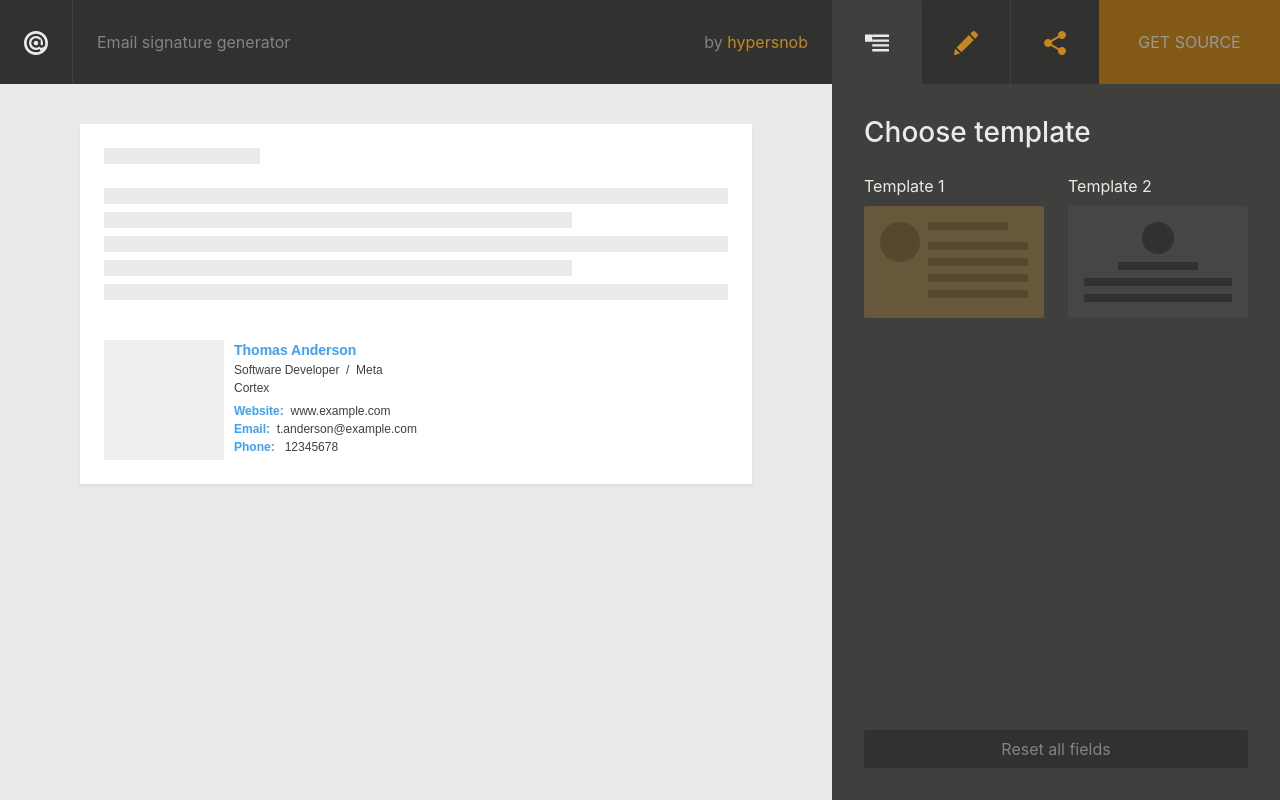
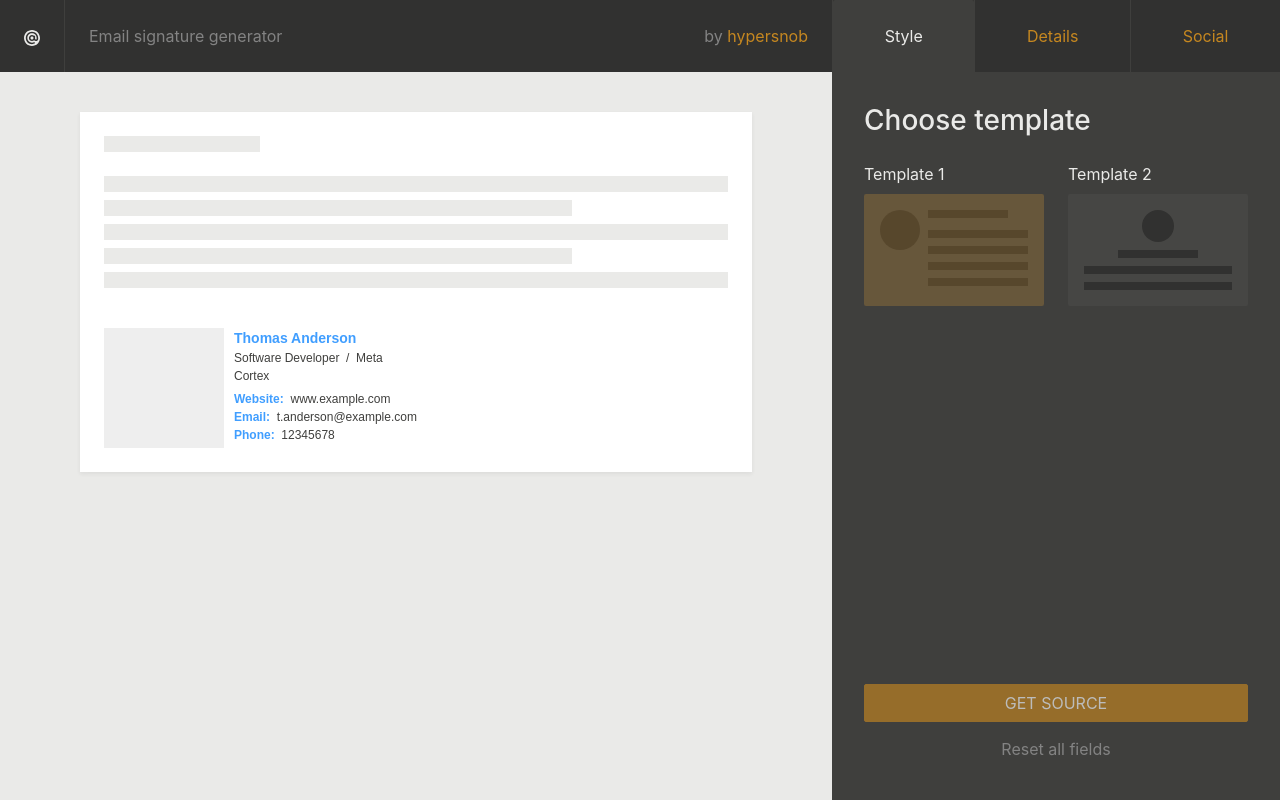
Before and after one commit to hypersnob/sigmy.email, a React (Create React App) app: page / in a window 1280 px wide. Built offline with nearby package versions, Linux system fonts and the light colour scheme.

Commit message:
Minify output function

```diff
--- a/src/components/controls.js
+++ b/src/components/controls.js
@@ -5,9 +5,9 @@ import { GeneralForm } from './forms/general-form'
 import { TemplateForm } from './forms/template-form'
 import { SocialForm } from './forms/social-form'
 import cn from 'classnames'
-import TemplateIcon from '../icons/js/Template'
-import EditIcon from '../icons/js/Edit'
-import ShareIcon from '../icons/js/Share'
+// import TemplateIcon from '../icons/js/Template'
+// import EditIcon from '../icons/js/Edit'
+// import ShareIcon from '../icons/js/Share'
 
 export default function Controls({template, signature, social, dispatch}) {
 
@@ -25,7 +25,7 @@ export default function Controls({template, signature, social, dispatch}) {
             className={cn({ active: activeTab === 'template' })}
             onClick={() => { toggle('template'); }}
           >
-            <TemplateIcon />
+            Style
           </NavLink>
         </NavItem>
         <NavItem>
@@ -33,7 +33,7 @@ export default function Controls({template, signature, social, dispatch}) {
             className={cn({ active: activeTab === 'general' })}
             onClick={() => { toggle('general'); }}
           >
-            <EditIcon />
+            Details
           </NavLink>
         </NavItem>
         <NavItem>
@@ -41,10 +41,9 @@ export default function Controls({template, signature, social, dispatch}) {
             className={cn({ active: activeTab === 'social' })}
             onClick={() => { toggle('social'); }}
           >
-            <ShareIcon />
+            Social
           </NavLink>
         </NavItem>
-        <SourceModal buttonLabel='Get source' signature={signature} template={template} />
       </Nav>
       <div className='form-wrapper p-5 d-flex flex-column'>
           <TabContent activeTab={activeTab}>
@@ -63,7 +62,8 @@ export default function Controls({template, signature, social, dispatch}) {
             </TabPane>
           </TabContent>
           <div className='mt-auto'>
-            <Button onClick={() => dispatch({type: 'reset'})} className="text-muted" block>Reset all fields</Button>
+            <SourceModal buttonLabel='Get source' signature={signature} template={template} />
+            <Button onClick={() => dispatch({type: 'reset'})} className="text-muted" color='link' block>Reset all fields</Button>
           </div>
       </div>
     </aside>
--- a/src/components/source-modal.js
+++ b/src/components/source-modal.js
@@ -21,13 +21,13 @@ const SourceModal = (props) => {
 
   return (
     <>
-      <button className='main-cta' onClick={toggle} disabled={isActive(signature)}>{buttonLabel}</button>
+      <Button color='primary' className='text-uppercase' block onClick={toggle} disabled={isActive(signature)}>{buttonLabel}</Button>
       <Modal isOpen={modal} toggle={toggle} className={className} size='lg' >
         <ModalHeader toggle={toggle}>Your email signature</ModalHeader>
         <ModalBody>
           <FormGroup>
             <Label for='exampleText'>Text Area</Label>
-            <Input type='textarea' className='p-2' name='text' id='sourceArea' defaultValue={getSource(signature, template)} rows='10' />
+            <Input type='textarea' className='p-2' name='text' id='sourceArea' defaultValue={getSource(signature, template)} rows='6' />
           </FormGroup>
         </ModalBody>
         <ModalFooter>
--- a/src/scss/custom.scss
+++ b/src/scss/custom.scss
@@ -17,9 +17,9 @@ main, aside{ flex-direction: column;}
   max-width: 42rem;
 }
 
-.brand {
-  font-size: 1.5rem;
-}
+// .brand {
+//   font-size: 1.5rem;
+// }
 
 .dummy {
   *+* {
@@ -28,19 +28,6 @@ main, aside{ flex-direction: column;}
   .line{
     height: 1rem;
     background-color: $light;
-  }
-}
-
-.main-cta {
-  flex-grow: 1;
-  text-transform: uppercase;
-  background-color: $primary;
-  border: none;
-  color: $light;
-  &:disabled {
-    color: $gray-500;
-    background-color: darken($primary, 15%);
-    cursor: not-allowed;
   }
 }
 
@@ -65,12 +52,13 @@ main, aside{ flex-direction: column;}
   &-tabs {
     background-color: $black;
     .nav-item {
+      flex-grow: 1;
+      text-align: center;
       border-left: 1px solid $dark;
-      &:not(.active){
-        cursor: pointer;
-      }
       .nav-link {
-        font-size: 1.5rem;
+        &:not(.active){
+          cursor: pointer;
+        }
         &:hover {
           background-color: $dark;
         }
--- a/src/utils/get-source.js
+++ b/src/utils/get-source.js
@@ -1,6 +1,12 @@
 import {templateOne} from '../templates/template-one'
 import {templateTwo} from '../templates/template-two'
 
+function minify( s ){
+  return s
+    .replace(/>[\r\n ]+</g, "><")
+    .replace(/(<.*?>)|\s+/g, (m, $1) => $1 ? $1 : ' ')
+    .trim()
+}
 
 export function getSource(signature, template, social) {
   const templates = {
@@ -20,7 +26,7 @@ export function getSource(signature, template, social) {
     website: 'www.example.com',
   }
 
-  let details = (Object.entries(signature).length === 0 && signature.constructor === Object) ? temp : signature;
+  let details = (Object.entries(signature).length === 0) ? temp : signature;
 
-  return templates[template](details, social).replace(/\s\s+/g, ' ');
+  return minify(templates[template](details, social));
 }
```
